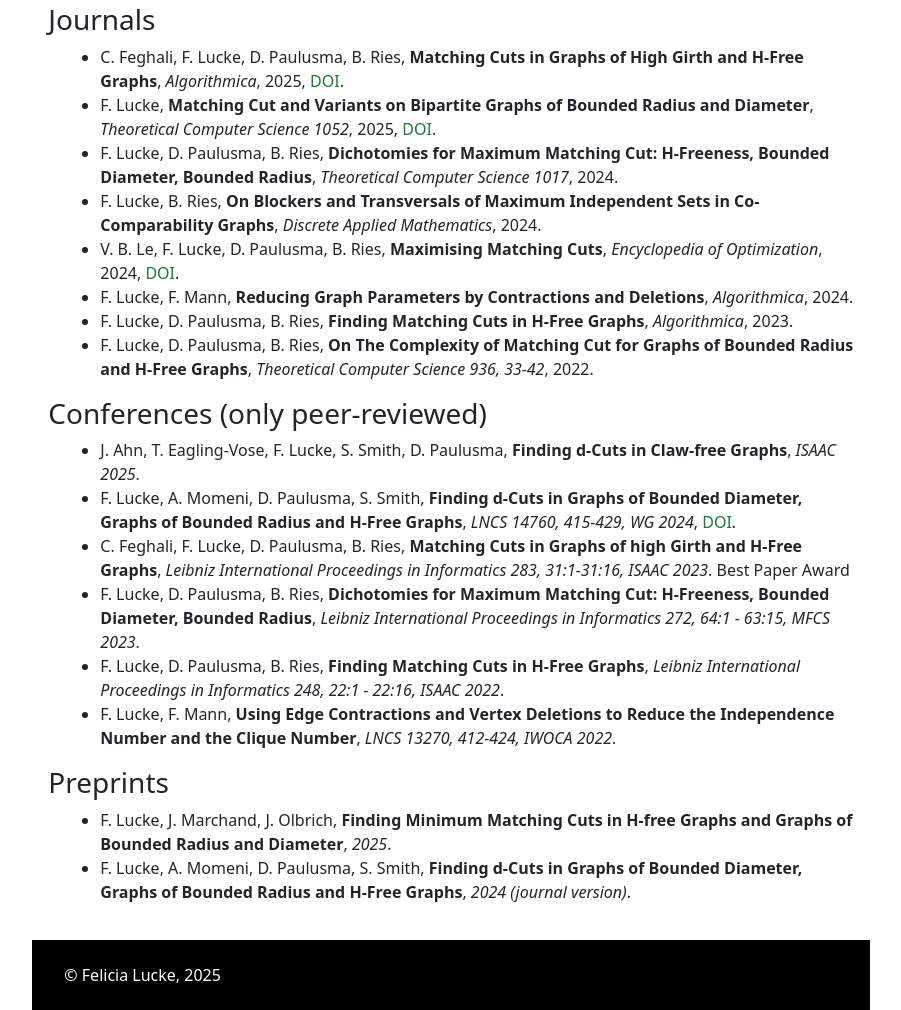
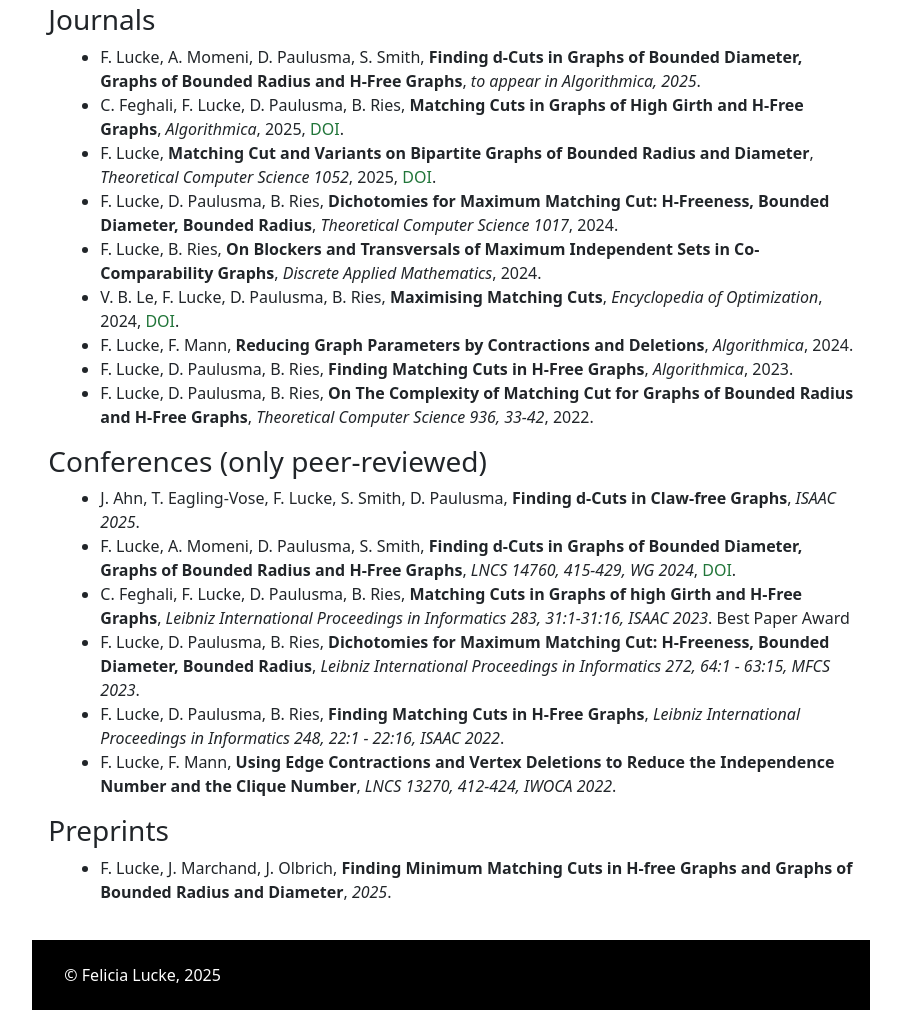
Before and after one commit to felicialucke/felicialucke.github.io, a plain HTML site: page publications.html in a window 1280 px wide. Shown: the part 273-1283 px from the top of the page, without its empty margins (189-1090 px from the left). Drawn offline with nearby package versions, Linux system fonts and the light colour scheme.

Commit message:
update publications

```diff
--- a/publications.html
+++ b/publications.html
@@ -41,6 +41,8 @@
 
 			<h3> Journals </h3>
 			<ul>
+				<li> F. Lucke, A. Momeni, D. Paulusma, S. Smith, <b>Finding d-Cuts in Graphs of Bounded Diameter,
+						Graphs of Bounded Radius and H-Free Graphs</b>, <i>to appear in Algorithmica, 2025</i>. </li>
 				<li> C. Feghali, F. Lucke, D. Paulusma, B. Ries, <b>Matching Cuts in Graphs of High Girth and H-Free
 						Graphs</b>, <i> Algorithmica</i>, 2025, <a href="https://doi.org/10.1007/s00453-025-01318-8">DOI</a>. </li>
 				<li> F. Lucke, <b>Matching Cut and Variants on Bipartite Graphs of Bounded Radius and Diameter</b>, <i>Theoretical Computer Science 1052</i>, 2025, <a href="https://doi.org/10.1016/j.tcs.2025.115429">DOI</a>. </li>
@@ -83,8 +85,6 @@
 			<h3> Preprints </h3>
 			<ul>
 				<li> F. Lucke, J. Marchand, J. Olbrich, <b>Finding Minimum Matching Cuts in H-free Graphs and Graphs of Bounded Radius and Diameter</b>, <i>2025</i>. </li>
-				<li> F. Lucke, A. Momeni, D. Paulusma, S. Smith, <b>Finding d-Cuts in Graphs of Bounded Diameter,
-						Graphs of Bounded Radius and H-Free Graphs</b>, <i>2024 (journal version)</i>. </li>
 				<!--<li> C. Feghali, F. Lucke, <b>A (simple) proof of the rna
 						conjecture on powers of cycles</b>, 2024. </li> -->
 		</ul>
```
